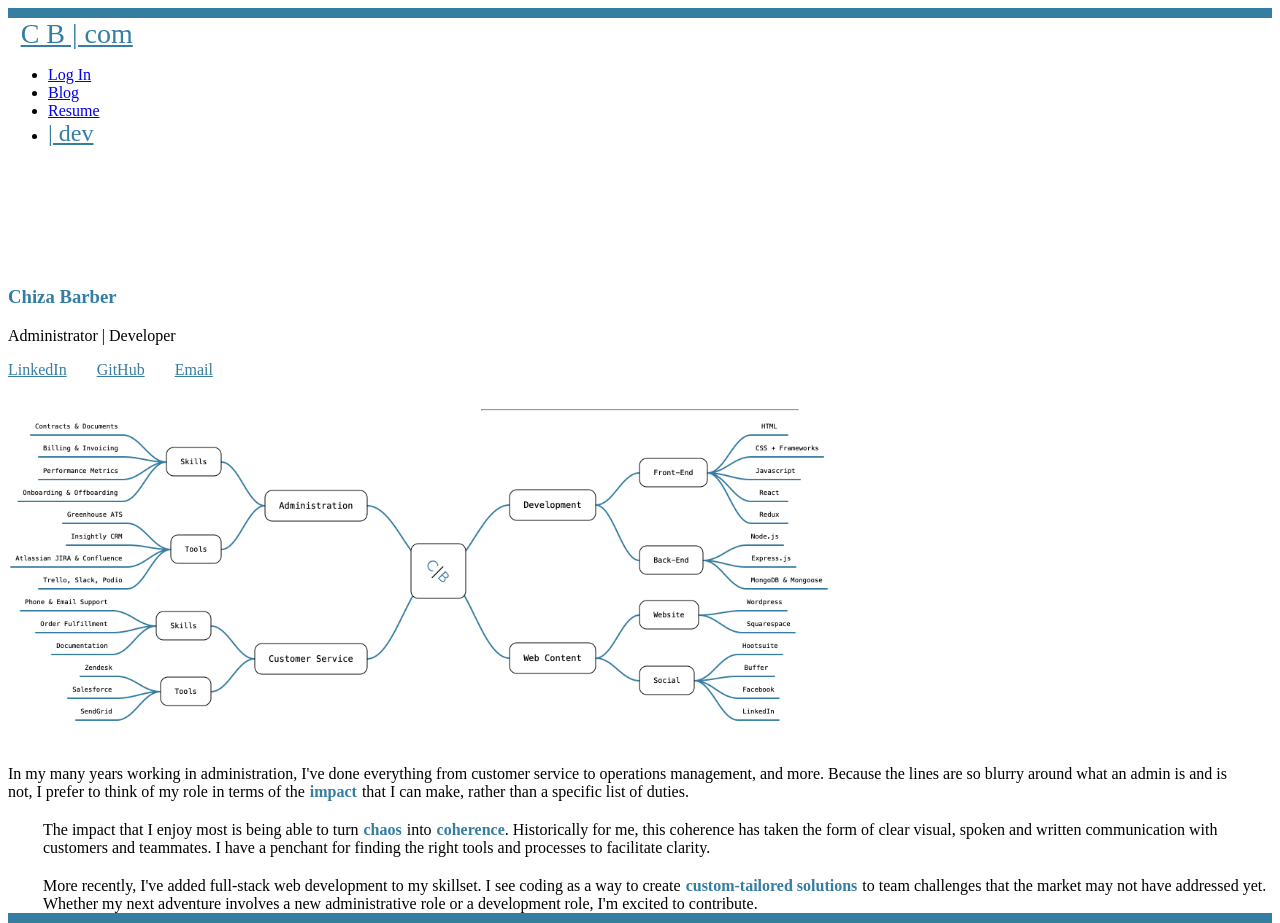
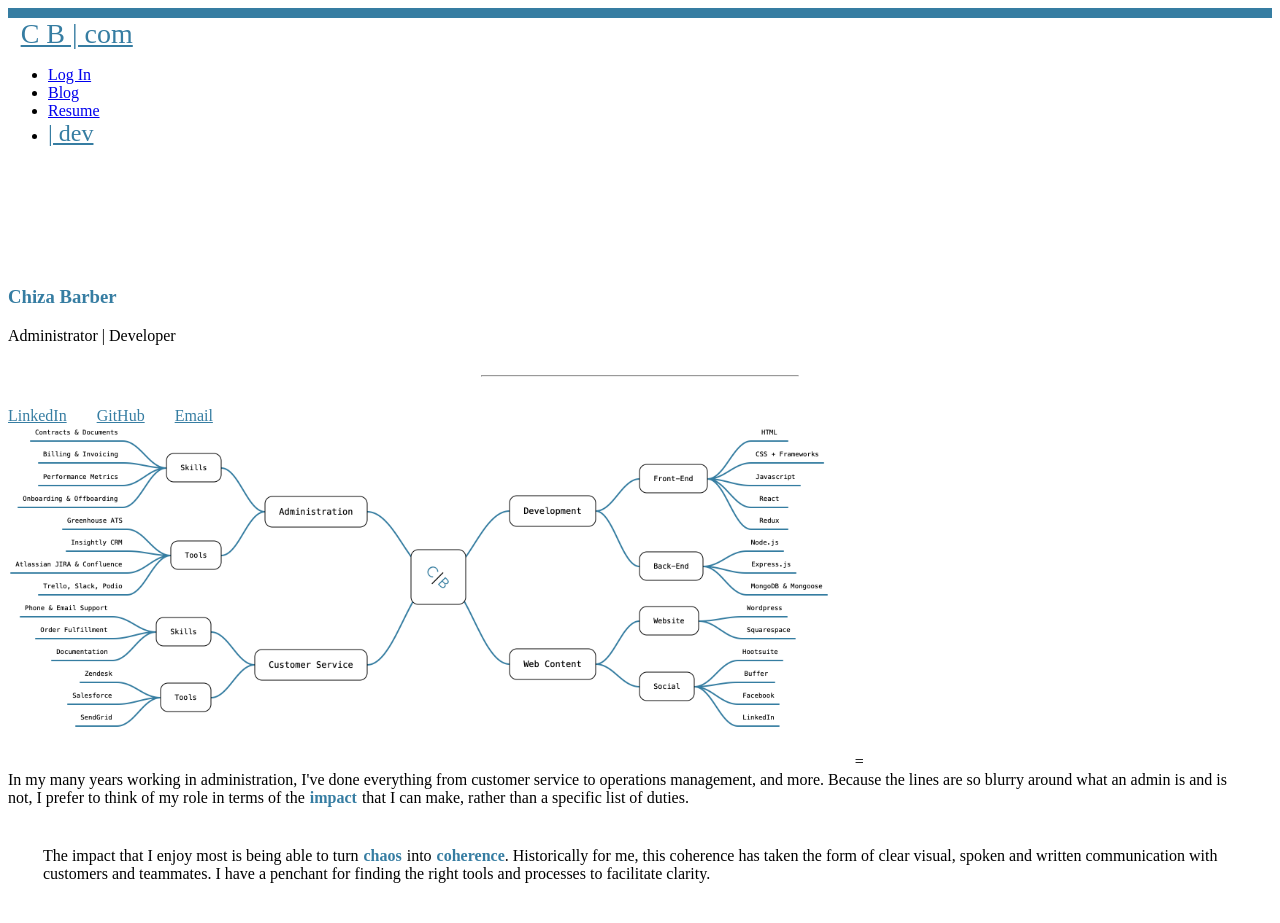
Before and after one commit to chizabarber/ssr-server, a React app: page / in a window 1280 px wide. Shown: the top 923 px of the page. Built offline with nearby package versions, Linux system fonts and the light colour scheme; the HTML template or start-up script is replaced by a standard one.

Commit message:
edited HomePage layout

```diff
--- a/public/styles.css
+++ b/public/styles.css
@@ -3,6 +3,7 @@
 body {
     font-family: 'Nunito', sans-serif;
     letter-spacing: .10em;
+    height: 100vh
 }
 
 /* Global styles -------------------------------- */
--- a/src/client/pages/HomePage.js
+++ b/src/client/pages/HomePage.js
@@ -25,7 +25,7 @@ class HomePage extends Component {
                         className='col s12 m12 l4'
                         style={{
                             paddingRight: '35px',
-                            paddingBottom: '20px'
+                            paddingBottom: '40px'
                         }}
                     >
                         In my many years working in administration,
@@ -49,7 +49,7 @@ class HomePage extends Component {
                         style={{
                             paddingLeft: '35px',
                             paddingRight: '35px',
-                            paddingBottom: '20px'
+                            paddingBottom: '40px'
                         }}
                     >
                         The impact that I enjoy most is being able to turn
@@ -105,7 +105,7 @@ class HomePage extends Component {
         return (
             <div>
                 <a
-                    href=''
+                    href='https://www.linkedin.com/in/chiza-barber'
                     className='btn-flat'
                     style={{
                         paddingRight: '15px',
@@ -153,11 +153,12 @@ class HomePage extends Component {
                     Chiza Barber
                 </h3>
                 <p>Administrator | Developer</p>
-                {this.renderLinks()}
                 <hr style={{
                     width: '25%',
-                    marginTop: '30px'
+                    marginTop: '30px',
+                    marginBottom: '30px'
                 }} />
+                {this.renderLinks()}
                 <img
                     src={skillset}
                     alt='skillset'
@@ -166,7 +167,7 @@ class HomePage extends Component {
                         marginBottom: '3%',
                         paddingRight: '2%'
                     }}
-                />
+                />=
                 {this.renderContent()}
                 <div
                     style={{
```
Also changed, not shown: public/bundle.js.
